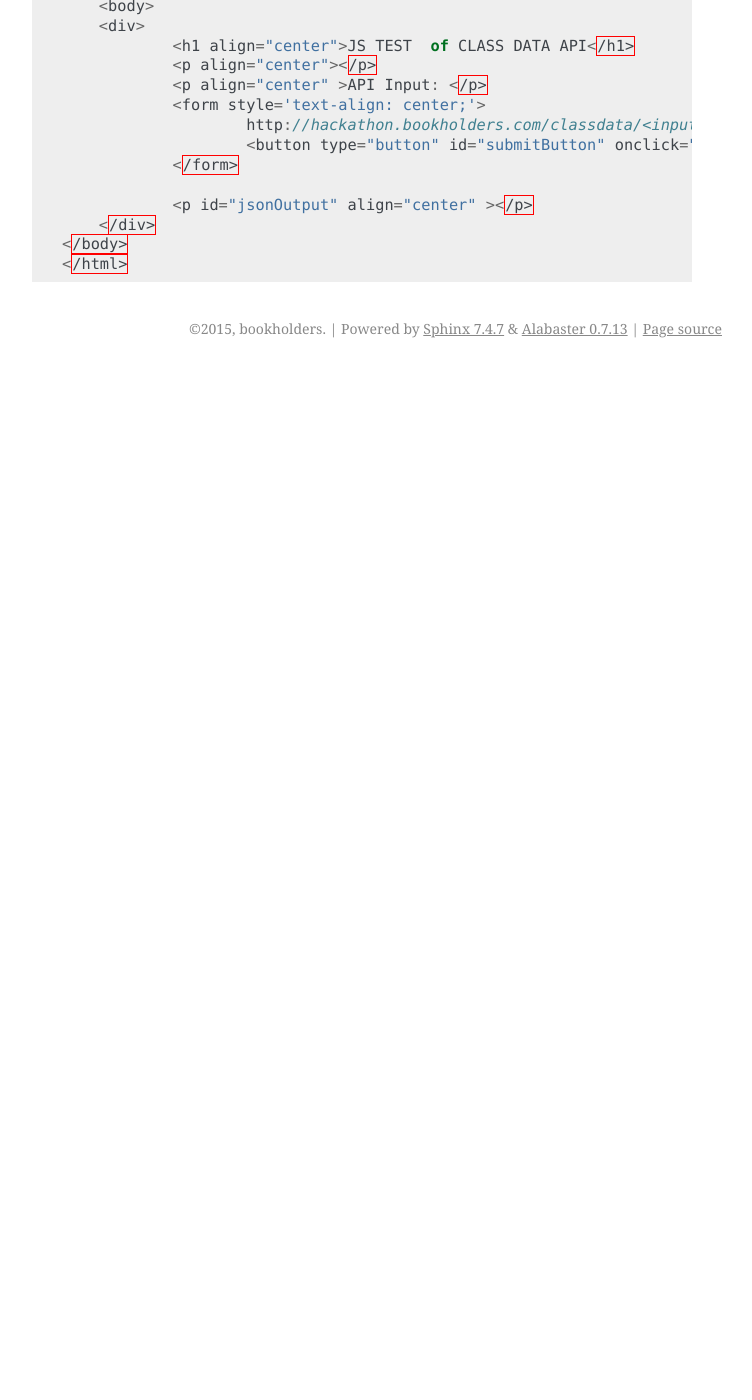
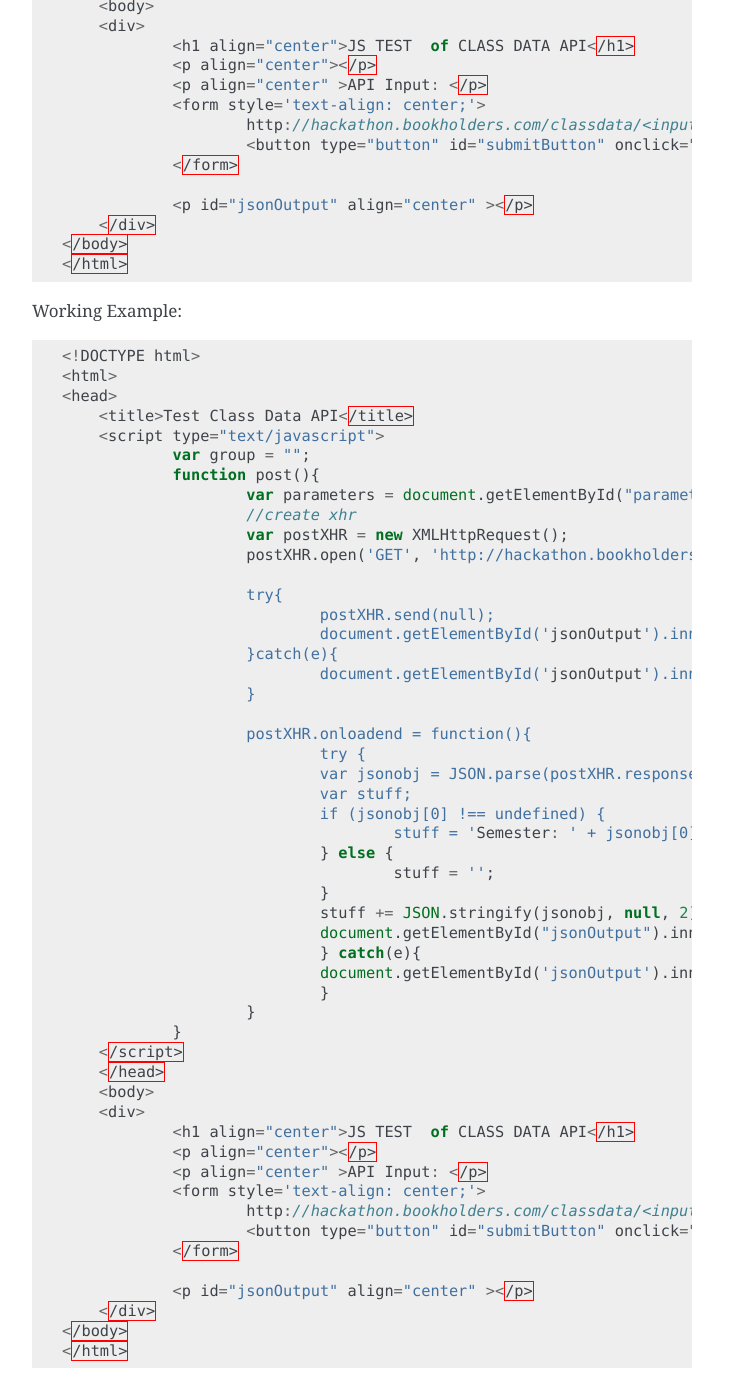
Before and after one commit to bookholders/classdataapi, a Sphinx documentation site: the page built from docs/js.rst, in a window 1280 px wide and 1400 px high, scrolled down 946 px. Shown: the whole window, without its empty margins (388-1140 px from the left). Built offline with Sphinx 7.4.7, drawn with Linux system fonts in a browser that asks for light colours; before the commit the page ends 1314 px from its top, so only the background shows below that.

Commit message:
Update js.rst

```diff
--- a/docs/js.rst
+++ b/docs/js.rst
@@ -58,3 +58,59 @@ Example:
 	</div>
     </body>
     </html>
+
+Working Example:
+
+.. code-block:: javascript
+
+    <!DOCTYPE html>
+    <html>
+    <head>
+	<title>Test Class Data API</title>
+	<script type="text/javascript">
+		var group = "";
+		function post(){
+			var parameters = document.getElementById("parameters").value;
+			//create xhr
+			var postXHR = new XMLHttpRequest();
+			postXHR.open('GET', 'http://hackathon.bookholders.com/classdata/UMCP/AASP);
+
+			try{
+				postXHR.send(null);
+				document.getElementById('jsonOutput').innerHTML = "Loading...";
+			}catch(e){
+				document.getElementById('jsonOutput').innerHTML = "Error Exception: "+e;
+			}
+
+			postXHR.onloadend = function(){
+				try {
+				var jsonobj = JSON.parse(postXHR.response);
+				var stuff;
+				if (jsonobj[0] !== undefined) {
+					stuff = 'Semester: ' + jsonobj[0].semester + '</br>';
+				} else {
+					stuff = '';
+				}
+				stuff += JSON.stringify(jsonobj, null, 2) ;
+				document.getElementById("jsonOutput").innerHTML = stuff;
+				} catch(e){
+				document.getElementById('jsonOutput').innerHTML = "Error Exception: "+e;
+				}
+			}
+		}
+	</script>
+	</head>
+	<body>
+	<div>
+		<h1 align="center">JS TEST  of CLASS DATA API</h1>
+		<p align="center"></p>
+		<p align="center" >API Input: </p>
+		<form style='text-align: center;'>
+			http://hackathon.bookholders.com/classdata/<input type="text" id="parameters" name="parameters" onkeydown="if (event.keyCode == 13) { post(); return false; }"><br/>
+			<button type="button" id="submitButton" onclick="post()" accesskey="s">Submit</button>
+		</form>
+
+		<p id="jsonOutput" align="center" ></p>
+	</div>
+    </body>
+    </html>
```
